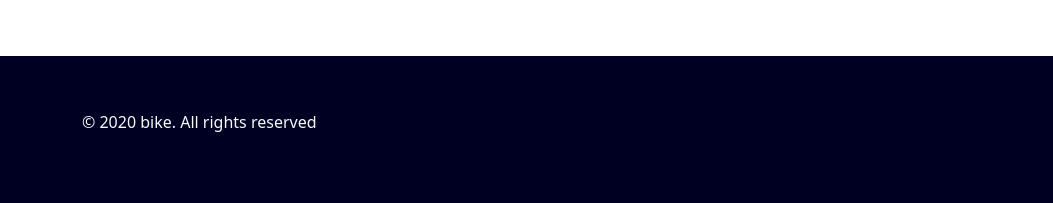
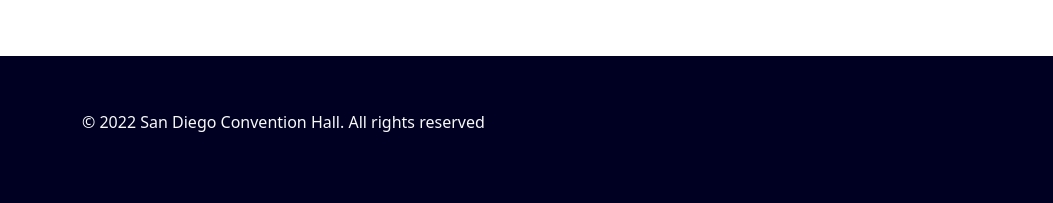
Before and after one commit to mahbubnoyon506/project-convention-center, a plain HTML site: page index.html in a window 1280 px wide. Shown: the part 3139-3342 px from the top of the page, 0-1053 px from the left. Drawn offline with nearby package versions, Linux system fonts and the light colour scheme.

```diff
--- a/index.html
+++ b/index.html
@@ -327,7 +327,7 @@
          <div class="container d-sm-none d-md-block">
            <div class="d-flex justify-content-between align-items-center">
             <div>
-              <p class="text-light">© 2020 bike. All rights reserved</p>
+              <p class="text-light">© 2022 San Diego Convention Hall. All rights reserved</p>
           </div>
           <div>
               <ul>
```
